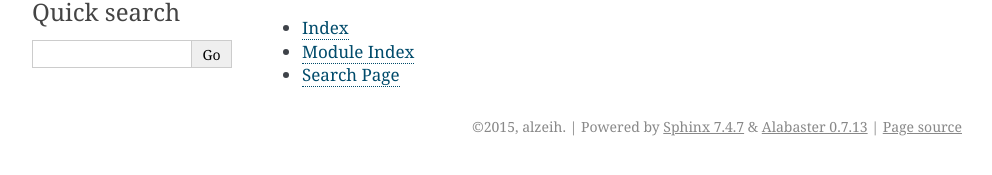
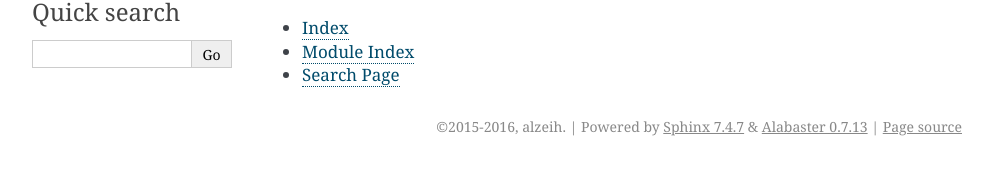
Before and after one commit to alzeih/python-vodem-vodafone-K4607-Z, a Sphinx documentation site: the page built from docs/index.rst, in a window 1280 px wide. Shown: the part 250-425 px from the top of the page, without its empty margins (148-1140 px from the left). Built offline with Sphinx 7.4.7, drawn with Linux system fonts in a browser that asks for light colours; some of the changed lines change nothing that is shown.

Commit message:
Update year to current

```diff
--- a/docs/conf.py
+++ b/docs/conf.py
@@ -51,7 +51,7 @@ master_doc = 'index'
 
 # General information about the project.
 project = 'vodem-vodafone-K4607-Z'
-copyright = '2015, alzeih'
+copyright = '2015-2016, alzeih'
 author = 'alzeih'
 
 # The version info for the project you're documenting, acts as replacement for
@@ -59,9 +59,9 @@ author = 'alzeih'
 # built documents.
 #
 # The short X.Y version.
-version = '0.1.0'
+version = '0.2.0'
 # The full version, including alpha/beta/rc tags.
-release = '0.1.0'
+release = '0.2.0'
 
 # The language for content autogenerated by Sphinx. Refer to documentation
 # for a list of supported languages.
```
Also changed, not shown: 2 other files.
